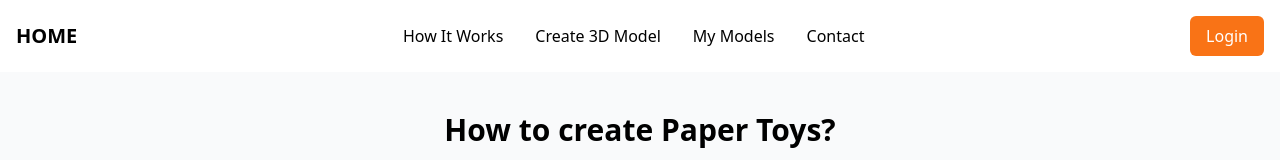
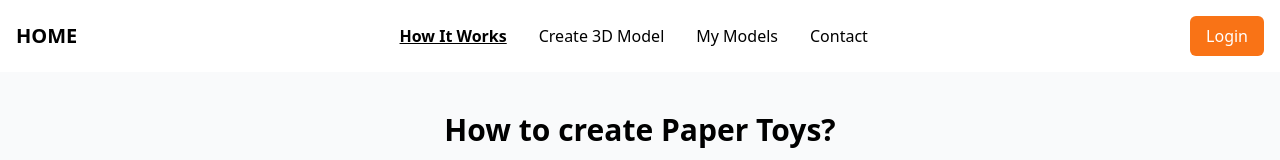
Before and after one commit to osjaeyoung/3d-front, a Next.js app: page /intro in a window 1280 px wide. Shown: the top 160 px of the page. Built offline with nearby package versions, Linux system fonts and the light colour scheme.

Commit message:
feat: add active state styling to navigation links in Header
- Applied dynamic styling to navigation links based on the current page.
- Added bold text and underline effect for the active (current) page link.
- Used useRouter to determine the current route and conditionally apply styles.

```diff
--- a/src/components/common/Header.tsx
+++ b/src/components/common/Header.tsx
@@ -3,6 +3,9 @@ import { useRouter } from 'next/router';
 
 export const Header = () => {
   const router = useRouter();
+
+  const isActive = (pathname: string) => router.pathname === pathname;
+
   return (
     <header className="bg-white shadow-md p-4">
       <nav className="flex justify-between items-center">
@@ -11,16 +14,24 @@ export const Header = () => {
         </div>
         <ul className="flex space-x-8">
           <li>
-            <Link href="/intro" className="hover:text-orange-500">How It Works</Link>
+            <Link href="/intro" className={`${isActive('/intro') ? 'font-bold underline' : 'hover:text-orange-500'}`}>
+              How It Works
+            </Link>
           </li>
           <li>
-            <Link href="/create" className="hover:text-orange-500">Create 3D Model</Link>
+            <Link href="/create" className={`${isActive('/create') ? 'font-bold underline' : 'hover:text-orange-500'}`}>
+              Create 3D Model
+            </Link>
           </li>
           <li>
-            <Link href="/my" className="hover:text-orange-500">My Models</Link>
+            <Link href="/my" className={`${isActive('/my') ? 'font-bold underline' : 'hover:text-orange-500'}`}>
+              My Models
+            </Link>
           </li>
           <li>
-            <Link href="/contact" className="hover:text-orange-500">Contact</Link>
+            <Link href="/contact" className={`${isActive('/contact') ? 'font-bold underline' : 'hover:text-orange-500'}`}>
+              Contact
+            </Link>
           </li>
         </ul>
         <button onClick={() => router.push("/signin")} className="bg-orange-500 hover:bg-orange-600 text-white py-2 px-4 rounded-md">
```
